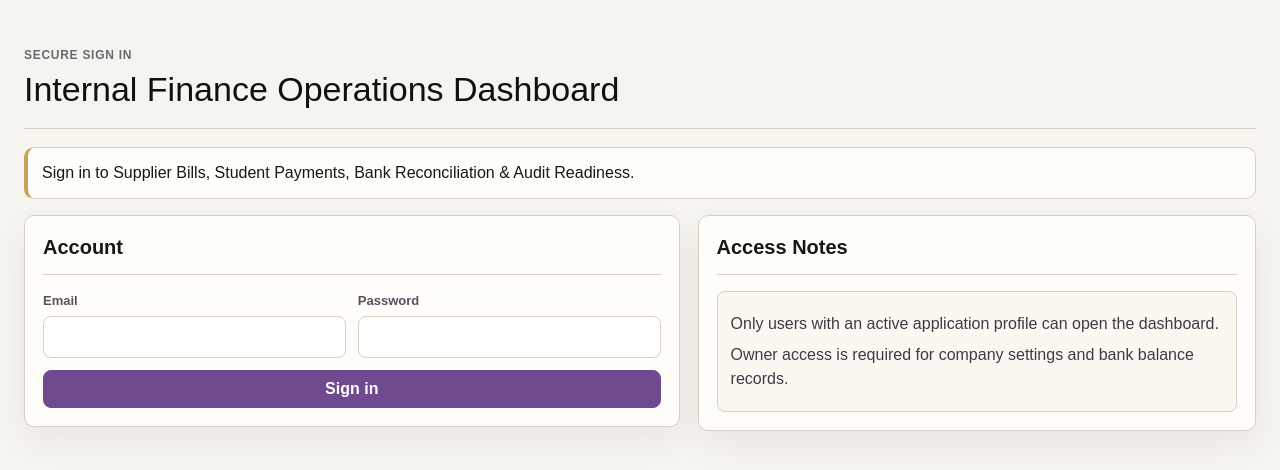
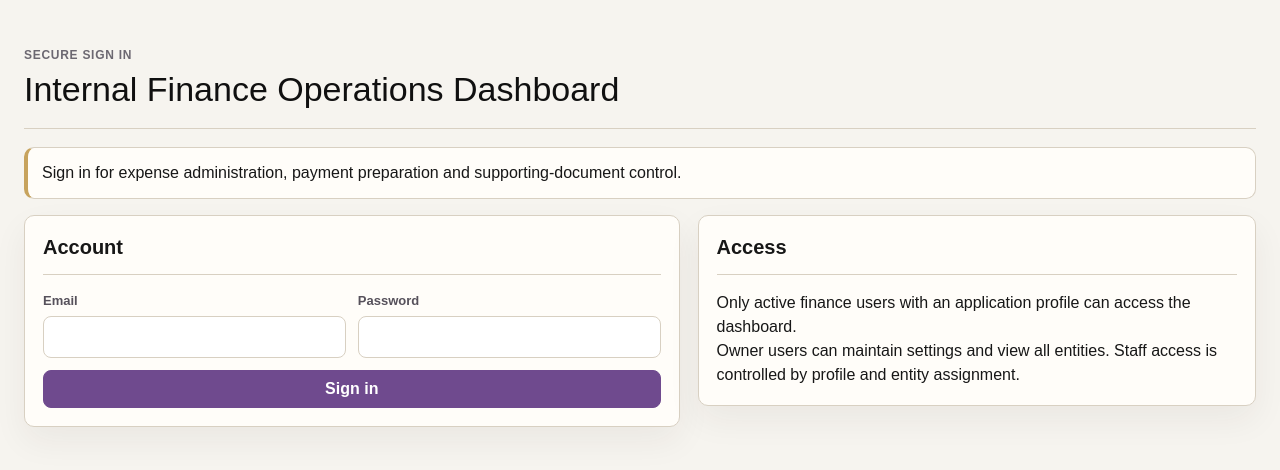
Before and after one commit to sfchong72/expenses-tracker-bankrecon, a Next.js app: page /login in a window 1280 px wide. Shown: the top 470 px of the page. Built offline with nearby package versions, Linux system fonts and the light colour scheme; no server answers.

Commit message:
Deactivate bank reconciliation UI

```diff
--- a/app/login/page.tsx
+++ b/app/login/page.tsx
@@ -7,7 +7,7 @@ export default function LoginPage() {
   const supabase = useMemo(() => createClient(), []);
   const [email, setEmail] = useState("");
   const [password, setPassword] = useState("");
-  const [message, setMessage] = useState("Sign in to Supplier Bills, Student Payments, Bank Reconciliation & Audit Readiness.");
+  const [message, setMessage] = useState("Sign in for expense administration, payment preparation and supporting-document control.");
   const [error, setError] = useState("");
   const [busy, setBusy] = useState(false);
 
@@ -79,11 +79,9 @@ export default function LoginPage() {
         </div>
 
         <div className="panel">
-          <h2>Access Notes</h2>
-          <div className="mini">
-            <p>Only users with an active application profile can open the dashboard.</p>
-            <p>Owner access is required for company settings and bank balance records.</p>
-          </div>
+          <h2>Access</h2>
+          <p>Only active finance users with an application profile can access the dashboard.</p>
+          <p>Owner users can maintain settings and view all entities. Staff access is controlled by profile and entity assignment.</p>
         </div>
       </section>
     </main>
```
